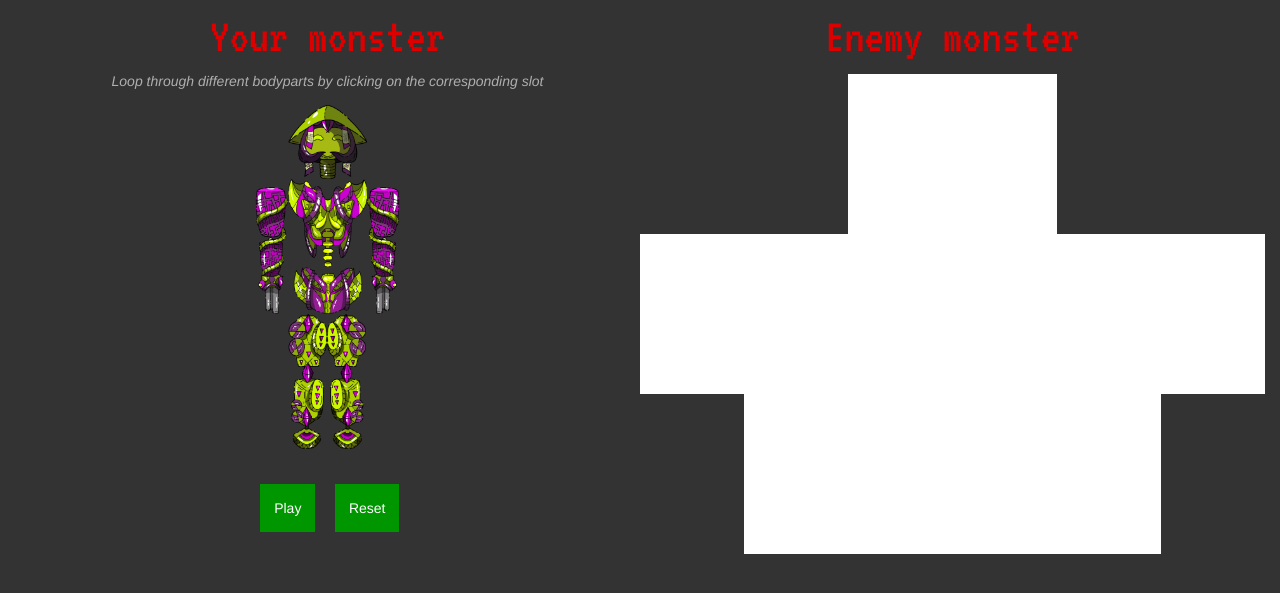
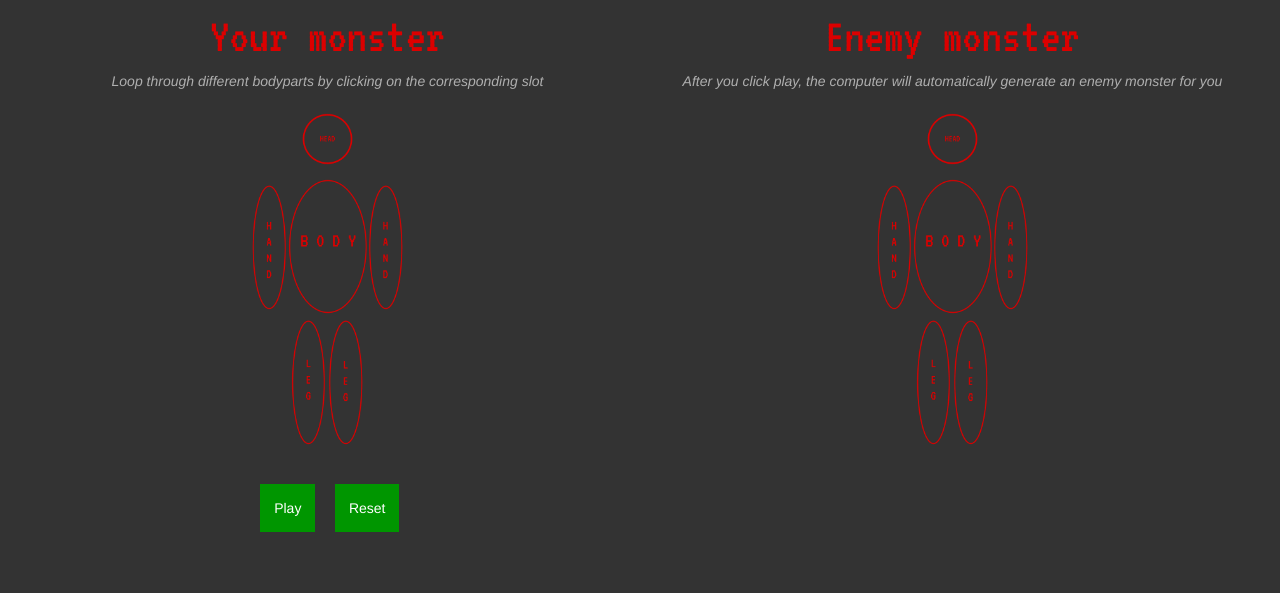
Before and after one commit to RaunoT/MonsterBuilder, a PHP site: page /page/singleplayer.html in a window 1280 px wide. Shown: the part 50-643 px from the top of the page. Run offline with PHP 8.4, Linux system fonts and the light colour scheme; some libraries are stand-ins or nearby versions.

Commit message:
added more js functions for play actions to change change guides, fixed opponent monster in sp mode

```diff
--- a/css/style.css
+++ b/css/style.css
@@ -61,14 +61,6 @@ img{
 .controlBtn:hover{
   	color: #000;
   	background-color: #fff;
-}
-
-/* AI, vastase Monster */
-.AICreature, .enemyCreature {
-    margin: 0 auto;
-    height: 20vh;
-    width: 100%;
-    background-color: #fff;
 }
 
 .opponentMonster{
--- a/js/javascript.js
+++ b/js/javascript.js
@@ -52,10 +52,17 @@ window.onload = function(){
     document.getElementById("guide").innerHTML = "<i>The winning bodyparts have been highlighted</i>";
   });
 
+  play.addEventListener("click", function() {
+    document.getElementById("opponentGuide").innerHTML = "<br>";
+  });
+
+  document.getElementById("refresh").addEventListener("click", function(){
+    document.getElementById("opponentGuide").innerHTML = "<i>After you click play, the computer will automatically generate an enemy monster for you</i>";
+  });
+
   document.getElementById("refresh").addEventListener("click", function(){
     document.getElementById("guide").innerHTML = "<i>Loop through different bodyparts by clicking on the corresponding slot</i>";
   });
-
 };
 
 
--- a/page/singleplayer.html
+++ b/page/singleplayer.html
@@ -50,26 +50,26 @@
 			<div class="scale">
 				<div class="row">
 					<div class="col-xs-4 col-xs-offset-4">
-						<img class="playerCreature" id="pHead" src="../assets/monster/robot/head_1.png">
+						<img class="playerCreature" id="pHead" src="../assets/monster/starter/head.png">
 					</div>
 				</div>
 				<div class="row">
 					<div class="col-xs-4">
-						<img class="playerCreature leftBodyPart" id="pLeftHand" src="../assets/monster/robot/hand_left_1.png">
+						<img class="playerCreature leftBodyPart" id="pLeftHand" src="../assets/monster/starter/hand_left.png">
 					</div>
 					<div class="col-xs-4">
-						<img class="playerCreature" class="playerCreature" id="pChest" src="../assets/monster/robot/body_1.png">
+						<img class="playerCreature" class="playerCreature" id="pChest" src="../assets/monster/starter/body.png">
 					</div>
 					<div class="col-xs-4">
-						<img class="playerCreature rightBodyPart" id="pRightHand" src="../assets/monster/robot/hand_right_1.png">
+						<img class="playerCreature rightBodyPart" id="pRightHand" src="../assets/monster/starter/hand_right.png">
 					</div>
 				</div>
 				<div class="row">
 					<div class="col-xs-4 col-xs-offset-2">
-						<img class="playerCreature leftBodyPart" id="pLeftLeg" src="../assets/monster/robot/leg_left_1.png">
+						<img class="playerCreature leftBodyPart" id="pLeftLeg" src="../assets/monster/starter/leg_left.png">
 					</div>
 					<div class="col-xs-4">
-						<img class="playerCreature rightBodyPart" id="pRightLeg" src="../assets/monster/robot/leg_right_1.png">
+						<img class="playerCreature rightBodyPart" id="pRightLeg" src="../assets/monster/starter/leg_right.png">
 					</div>
 				</div>
 				<div class="row">
@@ -84,28 +84,31 @@
 		</div>
 		<div class="col-sm-6">
 			<h1>Enemy monster</h1>
+			<h2 id="opponentGuide"><i>After you click play, the computer will automatically generate an enemy monster for you</i></h2>
+			<div class="scale">
 				<div class="row">
 					<div class="col-xs-4 col-xs-offset-4">
-					<div class="AICreature" id="head"></div>
+						<img class="AICreature" id="head" src="../assets/monster/starter/head.png">
 					</div>
 				</div>
 				<div class="row">
 					<div class="col-xs-4">
-					<div class="AICreature" id="leftHand"></div>
+						<img class="AICreature leftBodyPart" id="leftHand" src="../assets/monster/starter/hand_left.png">
 					</div>
 					<div class="col-xs-4">
-					<div class="AICreature" id="chest"></div>
+						<img class="AICreature" id="body" src="../assets/monster/starter/body.png">
 					</div>
 					<div class="col-xs-4">
-					<div class="AICreature" id="leftLeg"></div>
+						<img class="AICreature rightBodyPart" id="rightHand" src="../assets/monster/starter/hand_right.png">
 					</div>
 				</div>
 				<div class="row">
 					<div class="col-xs-4 col-xs-offset-2">
-					<div class="AICreature" id="leftLeg"></div>
+						<img class="AICreature leftBodyPart" id="leftLeg" src="../assets/monster/starter/leg_left.png">
 					</div>
 					<div class="col-xs-4">
-					<div class="AICreature" id="rightLeg"></div>
+						<img class="AICreature rightBodyPart" id="rightLeg" src="../assets/monster/starter/leg_right.png">
+					</div>
 				</div>
 			</div>
 		</div>
```
Also changed, not shown: assets/monster/starter/body.png (added), assets/monster/starter/hand_left.png (added), assets/monster/starter/hand_right.png (added), assets/monster/starter/head.png, assets/monster/starter/leg_left.png (added), assets/monster/starter/leg_right.png (added). Lines whose indentation alone changed are shown as unchanged.
